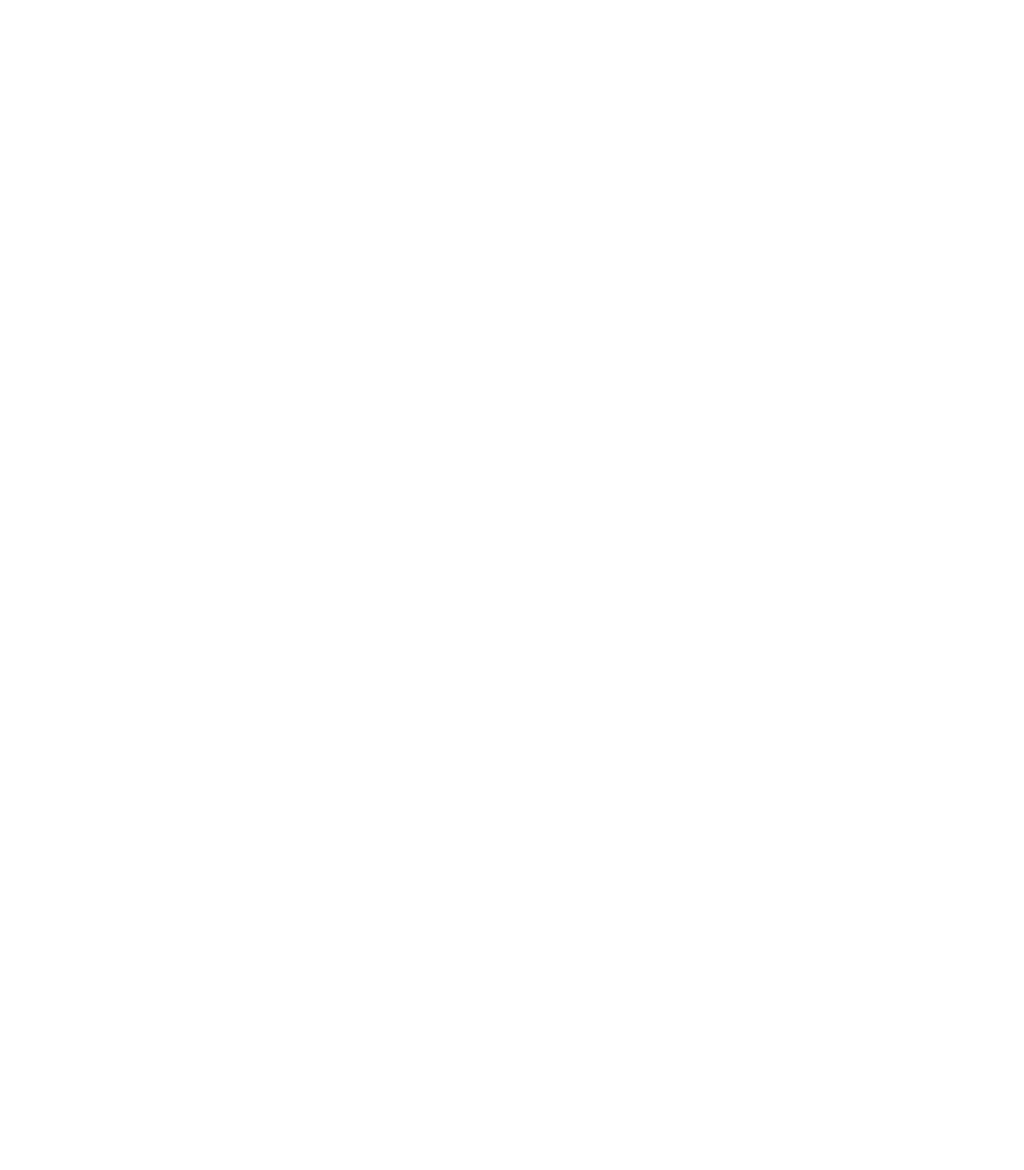
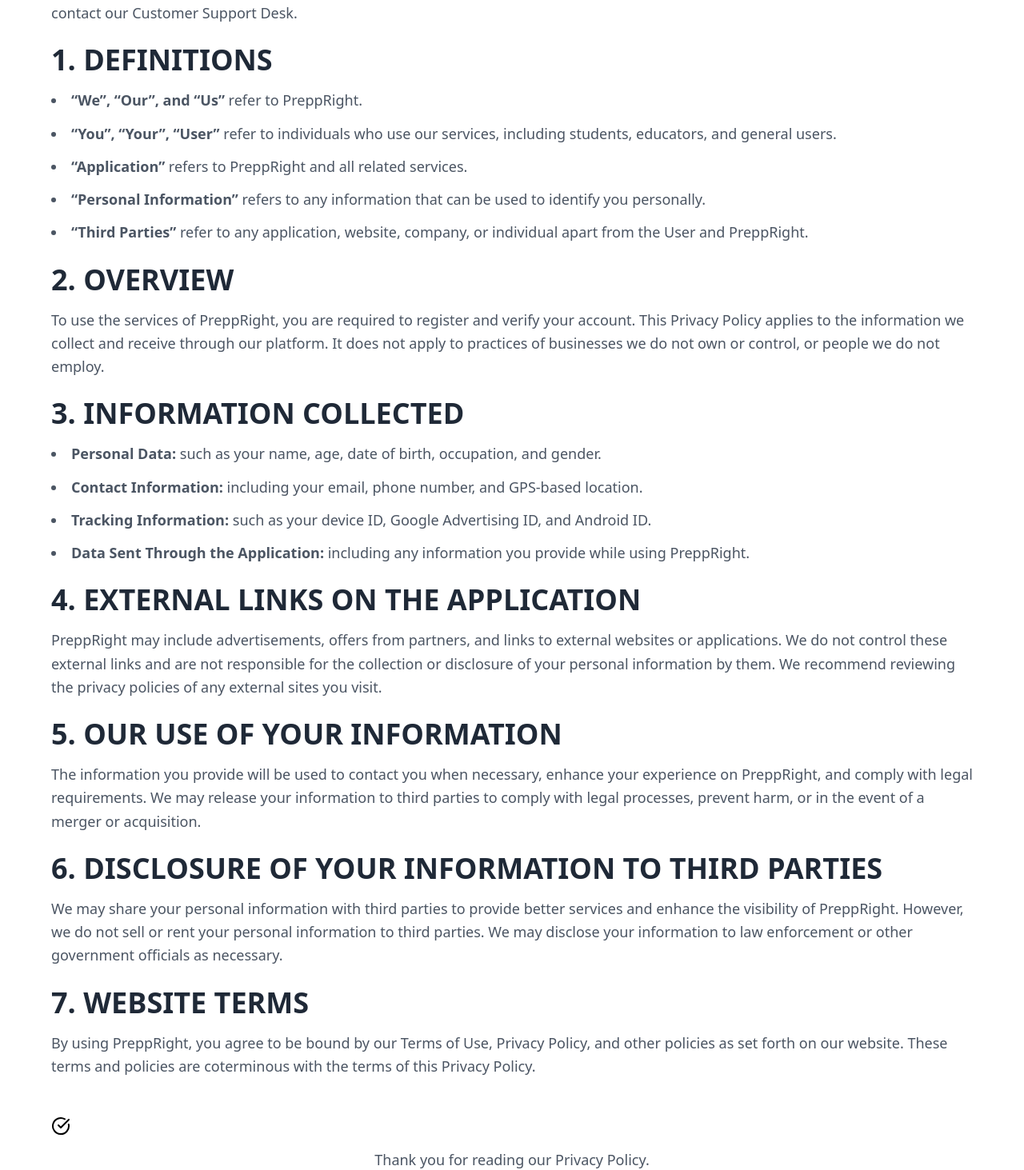
Before and after one commit to PrepprightAnkit/Preppright, a React (Vite) app in the folder frontend/: page /privacypolicy in a window 1280 px wide. Before the commit this address had no page. Shown: the part 347-1810 px from the top of the page at 80% size. Before the commit the page ends 800 px from the top, so only its background shows below. Built offline with nearby package versions, Linux system fonts and the light colour scheme.

Commit message:
privacy policy added

```diff
--- a/frontend/src/App.jsx
+++ b/frontend/src/App.jsx
@@ -22,6 +22,7 @@
 import UploadCourse from "./components/UploadCourse";
 import UploadCourseApproval from "./components/UploadCourseApproval";
 import { AuthProvider } from "./contexts/AuthContext";
+import PrivacyPolicy from "./components/Policy";
 
 function App() {
   return (
@@ -55,6 +56,7 @@
               <Route path="test" element={<Test />} />
               <Route path="placements" element={<PlacementPage />} />
               <Route path="techlab" element={<Techlab />} />
+              <Route path="privacypolicy" element={<PrivacyPolicy />} />
             </Route>
           </Routes>
         </BrowserRouter>
--- a/frontend/src/components/AllCourses.jsx
+++ b/frontend/src/components/AllCourses.jsx
@@ -1,6 +1,6 @@
 import { ArrowLeft, Award, Clock, Eye, Globe, Handshake, Phone, Send, TrendingUp, Users } from 'lucide-react';
 import React, { useEffect, useState } from "react";
-import { useNavigate } from "react-router-dom";
+import { Link, useNavigate } from "react-router-dom";
 import theme from './theme';
 
 import { Book, CheckCircle, Target } from 'lucide-react';
@@ -168,7 +168,7 @@
                 <ul className="space-y-3">
                   <li><a href="#" className="text-gray-600 hover:text-indigo-600 transition-colors">Help Center</a></li>
                   <li><a href="#" className="text-gray-600 hover:text-indigo-600 transition-colors">Terms of Service</a></li>
-                  <li><a href="#" className="text-gray-600 hover:text-indigo-600 transition-colors">Privacy Policy</a></li>
+                  <li><Link to="/privacypolicy" className='text-gray-600 hover:text-blue-600 transition-colors'>Privacy Policy</Link></li>
                   <li><a href="#" className="text-gray-600 hover:text-indigo-600 transition-colors">Contact Us</a></li>
                 </ul>
               </div>
--- a/frontend/src/components/Placement.tsx
+++ b/frontend/src/components/Placement.tsx
@@ -1,5 +1,6 @@
 import { Brain, Building2, Clock, FileEdit, History, Send, Users } from 'lucide-react';
 import React from 'react';
+import { Link } from 'react-router-dom';
 
 const companies = [
   { name: 'Acuity', logo: 'https://cdn.worldvectorlogo.com/logos/acuity-1.svg' },
@@ -233,49 +234,49 @@
                         <div>
                           <h3 className="text-lg font-semibold text-gray-800 mb-4">Quick Links</h3>
                           <ul className="space-y-3">
-                  <li><a href="#" className="text-gray-600 hover:text-blue-600 transition-colors">About Us</a></li>
-                  <li><a href="#" className="text-gray-600 hover:text-blue-600 transition-colors">Courses</a></li>
-                  <li><a href="#" className="text-gray-600 hover:text-blue-600 transition-colors">Success Stories</a></li>
-                  <li><a href="#" className="text-gray-600 hover:text-blue-600 transition-colors">Blog</a></li>
+                            <li><a href="#" className="text-gray-600 hover:text-indigo-600 transition-colors">About Us</a></li>
+                            <li><a href="#" className="text-gray-600 hover:text-indigo-600 transition-colors">Courses</a></li>
+                            <li><a href="#" className="text-gray-600 hover:text-indigo-600 transition-colors">Success Stories</a></li>
+                            <li><a href="#" className="text-gray-600 hover:text-indigo-600 transition-colors">Blog</a></li>
                           </ul>
                         </div>
                         <div>
                           <h3 className="text-lg font-semibold text-gray-800 mb-4">Programs</h3>
                           <ul className="space-y-3">
-                  <li><a href="#" className="text-gray-600 hover:text-blue-600 transition-colors">FMVA Program</a></li>
-                  <li><a href="#" className="text-gray-600 hover:text-blue-600 transition-colors">CFA Training</a></li>
-                  <li><a href="#" className="text-gray-600 hover:text-blue-600 transition-colors">FRM Program</a></li>
-                  <li><a href="#" className="text-gray-600 hover:text-blue-600 transition-colors">Financial Modeling</a></li>
+                            <li><a href="#" className="text-gray-600 hover:text-indigo-600 transition-colors">Placement program</a></li>
+                            <li><a href="#" className="text-gray-600 hover:text-indigo-600 transition-colors">Cracking Interviews Training</a></li>
+                            <li><a href="#" className="text-gray-600 hover:text-indigo-600 transition-colors">Engineering Program</a></li>
+                            <li><a href="#" className="text-gray-600 hover:text-indigo-600 transition-colors">Financial Modeling</a></li>
                           </ul>
                         </div>
                         <div>
                           <h3 className="text-lg font-semibold text-gray-800 mb-4">Support</h3>
                           <ul className="space-y-3">
-                  <li><a href="#" className="text-gray-600 hover:text-blue-600 transition-colors">Help Center</a></li>
-                  <li><a href="#" className="text-gray-600 hover:text-blue-600 transition-colors">Terms of Service</a></li>
-                  <li><a href="#" className="text-gray-600 hover:text-blue-600 transition-colors">Privacy Policy</a></li>
-                  <li><a href="#" className="text-gray-600 hover:text-blue-600 transition-colors">Contact Us</a></li>
+                            <li><a href="#" className="text-gray-600 hover:text-indigo-600 transition-colors">Help Center</a></li>
+                            <li><a href="#" className="text-gray-600 hover:text-indigo-600 transition-colors">Terms of Service</a></li>
+                            <li><Link to="/privacypolicy" className='text-gray-600 hover:text-blue-600 transition-colors'>Privacy Policy</Link></li>
+                            <li><a href="#" className="text-gray-600 hover:text-indigo-600 transition-colors">Contact Us</a></li>
                           </ul>
                         </div>
                         <div>
                           <h3 className="text-lg font-semibold text-gray-800 mb-4">Follow Us</h3>
                           <div className="flex space-x-4">
-                  <a href="#" className="bg-blue-100 p-3 rounded-full text-blue-600 hover:bg-blue-600 hover:text-white transition-all">
+                          <a href="https://www.youtube.com/@PreppRight" className="bg-indigo-100 p-3 rounded-full text-indigo-600 hover:bg-indigo-600 hover:text-white transition-all">
                             <svg className="w-5 h-5" fill="currentColor" viewBox="0 0 24 24">
-                      <path d="M24 12.073c0-6.627-5.373-12-12-12s-12 5.373-12 12c0 5.99 4.388 10.954 10.125 11.854v-8.385H7.078v-3.47h3.047V9.43c0-3.007 1.792-4.669 4.533-4.669 1.312 0 2.686.235 2.686.235v2.953H15.83c-1.491 0-1.956.925-1.956 1.874v2.25h3.328l-.532 3.47h-2.796v8.385C19.612 23.027 24 18.062 24 12.073z"/>
+                              <path d="M23.498 6.186c-.273-1.03-1.078-1.836-2.113-2.112C19.585 3.5 12 3.5 12 3.5s-7.585 0-9.385.574c-1.035.276-1.84 1.081-2.113 2.112C.5 7.993.5 12 .5 12s0 4.007.502 5.814c.273 1.03 1.078 1.836 2.113 2.112C4.415 20.5 12 20.5 12 20.5s7.585 0 9.385-.574c1.035-.276 1.84-1.081 2.113-2.112.502-1.807.502-5.814.502-5.814s0-4.007-.502-5.814zM9.749 15.02v-6.04L15.25 12l-5.501 3.02z"/>
                             </svg>
                           </a>
-                  <a href="#" className="bg-blue-100 p-3 rounded-full text-blue-600 hover:bg-blue-600 hover:text-white transition-all">
+                            <a href="#" className="bg-indigo-100 p-3 rounded-full text-indigo-600 hover:bg-indigo-600 hover:text-white transition-all">
                               <svg className="w-5 h-5" fill="currentColor" viewBox="0 0 24 24">
                                 <path d="M23.953 4.57a10 10 0 01-2.825.775 4.958 4.958 0 002.163-2.723c-.951.555-2.005.959-3.127 1.184a4.92 4.92 0 00-8.384 4.482C7.69 8.095 4.067 6.13 1.64 3.162a4.822 4.822 0 00-.666 2.475c0 1.71.87 3.213 2.188 4.096a4.904 4.904 0 01-2.228-.616v.06a4.923 4.923 0 003.946 4.827 4.996 4.996 0 01-2.212.085 4.936 4.936 0 004.604 3.417 9.867 9.867 0 01-6.102 2.105c-.39 0-.779-.023-1.17-.067a13.995 13.995 0 007.557 2.209c9.053 0 13.998-7.496 13.998-13.985 0-.21 0-.42-.015-.63A9.935 9.935 0 0024 4.59z"/>
                               </svg>
                             </a>
-                  <a href="#" className="bg-blue-100 p-3 rounded-full text-blue-600 hover:bg-blue-600 hover:text-white transition-all">
+                            <a href="https://www.linkedin.com/company/101203728/admin/dashboard/" className="bg-indigo-100 p-3 rounded-full text-indigo-600 hover:bg-indigo-600 hover:text-white transition-all">
                               <svg className="w-5 h-5" fill="currentColor" viewBox="0 0 24 24">
                                 <path d="M20.447 20.452h-3.554v-5.569c0-1.328-.027-3.037-1.852-3.037-1.853 0-2.136 1.445-2.136 2.939v5.667H9.351V9h3.414v1.561h.046c.477-.9 1.637-1.85 3.37-1.85 3.601 0 4.267 2.37 4.267 5.455v6.286zM5.337 7.433c-1.144 0-2.063-.926-2.063-2.065 0-1.138.92-2.063 2.063-2.063 1.14 0 2.064.925 2.064 2.063 0 1.139-.925 2.065-2.064 2.065zm1.782 13.019H3.555V9h3.564v11.452zM22.225 0H1.771C.792 0 0 .774 0 1.729v20.542C0 23.227.792 24 1.771 24h20.451C23.2 24 24 23.227 24 22.271V1.729C24 .774 23.2 0 22.222 0h.003z"/>
                               </svg>
                             </a>
-                  <a href="#" className="bg-blue-100 p-3 rounded-full text-blue-600 hover:bg-blue-600 hover:text-white transition-all">
+                            <a href="https://www.instagram.com/careercrafter360?igsh=MXdvNml1N205M2x3YQ==" className="bg-indigo-100 p-3 rounded-full text-indigo-600 hover:bg-indigo-600 hover:text-white transition-all">
                               <svg className="w-5 h-5" fill="currentColor" viewBox="0 0 24 24">
                                 <path d="M12 2.163c3.204 0 3.584.012 4.85.07 3.252.148 4.771 1.691 4.919 4.919.058 1.265.069 1.645.069 4.849 0 3.205-.012 3.584-.069 4.849-.149 3.225-1.664 4.771-4.919 4.919-1.266.058-1.644.07-4.85.07-3.204 0-3.584-.012-4.849-.07-3.26-.149-4.771-1.699-4.919-4.92-.058-1.265-.07-1.644-.07-4.849 0-3.204.013-3.583.07-4.849.149-3.227 1.664-4.771 4.919-4.919 1.266-.057 1.645-.069 4.849-.069zM12 0C8.741 0 8.333.014 7.053.072 2.695.272.273 2.69.073 7.052.014 8.333 0 8.741 0 12c0 3.259.014 3.668.072 4.948.2 4.358 2.618 6.78 6.98 6.98C8.333 23.986 8.741 24 12 24c3.259 0 3.668-.014 4.948-.072 4.354-.2 6.782-2.618 6.979-6.98.059-1.28.073-1.689.073-4.948 0-3.259-.014-3.667-.072-4.947-.196-4.354-2.617-6.78-6.979-6.98C15.668.014 15.259 0 12 0zm0 5.838a6.162 6.162 0 100 12.324 6.162 6.162 0 000-12.324zM12 16a4 4 0 110-8 4 4 0 010 8zm6.406-11.845a1.44 1.44 0 100 2.881 1.44 1.44 0 000-2.881z"/>
                               </svg>
@@ -286,7 +287,7 @@
 
                       <div className="text-center text-gray-500 text-sm pt-8 border-t border-gray-200">
                         <p>© {new Date().getFullYear()} Preppright. All Rights Reserved.</p>
-              <p className="mt-2">Designed with ❤️ for aspiring finance professionals</p>
+                        <p className="mt-2">Designed with ❤️ for aspiring students</p>
                       </div>
                     </div>
                   </div>
--- /dev/null
+++ b/frontend/src/components/Policy.jsx
@@ -0,0 +1,105 @@
+import { CheckCircle } from 'lucide-react';
+import theme from './theme';  // Ensure your theme.js is correctly imported
+
+const PrivacyPolicy = () => {
+  return (
+    <section className={`bg-${theme.colors.gray[50]} ${theme.spacing.section}`}>
+      <div className={`${theme.spacing.container} max-w-3xl mx-auto`}>
+        <header className="text-center mb-12">
+          <h1 className={`${theme.typography.hero} ${theme.typography.gradient}`}>
+            PRIVACY POLICY
+          </h1>
+          <h2 className={`${theme.typography.subheading} text-gray-800`}>
+            PreppRight
+          </h2>
+        </header>
+
+        <div className="text-lg text-gray-600 leading-relaxed space-y-6">
+          <p>
+            PreppRight is committed to ensuring the privacy and protection of your information. This Privacy Policy outlines how we collect, use, and disclose information about you while you use our services. This policy complies with the Information Technology (Reasonable security practices and procedures and sensitive personal data or information) Rules, 2011.
+          </p>
+          <p>
+            By using PreppRight, you agree to the terms of this Privacy Policy. If you have any queries or concerns regarding this policy, please contact our Customer Support Desk.
+          </p>
+
+          <section className="mt-6">
+            <h3 className={`${theme.typography.heading} text-gray-800`}>
+              1. DEFINITIONS
+            </h3>
+            <ul className="list-inside list-disc space-y-3 mt-4 text-gray-600">
+              <li><strong>“We”, “Our”, and “Us”</strong> refer to PreppRight.</li>
+              <li><strong>“You”, “Your”, “User”</strong> refer to individuals who use our services, including students, educators, and general users.</li>
+              <li><strong>“Application”</strong> refers to PreppRight and all related services.</li>
+              <li><strong>“Personal Information”</strong> refers to any information that can be used to identify you personally.</li>
+              <li><strong>“Third Parties”</strong> refer to any application, website, company, or individual apart from the User and PreppRight.</li>
+            </ul>
+          </section>
+
+          <section className="mt-6">
+            <h3 className={`${theme.typography.heading} text-gray-800`}>
+              2. OVERVIEW
+            </h3>
+            <p className="text-gray-600 mt-4">
+              To use the services of PreppRight, you are required to register and verify your account. This Privacy Policy applies to the information we collect and receive through our platform. It does not apply to practices of businesses we do not own or control, or people we do not employ.
+            </p>
+          </section>
+
+          <section className="mt-6">
+            <h3 className={`${theme.typography.heading} text-gray-800`}>
+              3. INFORMATION COLLECTED
+            </h3>
+            <ul className="list-inside list-disc space-y-3 mt-4 text-gray-600">
+              <li><strong>Personal Data:</strong> such as your name, age, date of birth, occupation, and gender.</li>
+              <li><strong>Contact Information:</strong> including your email, phone number, and GPS-based location.</li>
+              <li><strong>Tracking Information:</strong> such as your device ID, Google Advertising ID, and Android ID.</li>
+              <li><strong>Data Sent Through the Application:</strong> including any information you provide while using PreppRight.</li>
+            </ul>
+          </section>
+
+          <section className="mt-6">
+            <h3 className={`${theme.typography.heading} text-gray-800`}>
+              4. EXTERNAL LINKS ON THE APPLICATION
+            </h3>
+            <p className="text-gray-600 mt-4">
+              PreppRight may include advertisements, offers from partners, and links to external websites or applications. We do not control these external links and are not responsible for the collection or disclosure of your personal information by them. We recommend reviewing the privacy policies of any external sites you visit.
+            </p>
+          </section>
+
+          <section className="mt-6">
+            <h3 className={`${theme.typography.heading} text-gray-800`}>
+              5. OUR USE OF YOUR INFORMATION
+            </h3>
+            <p className="text-gray-600 mt-4">
+              The information you provide will be used to contact you when necessary, enhance your experience on PreppRight, and comply with legal requirements. We may release your information to third parties to comply with legal processes, prevent harm, or in the event of a merger or acquisition.
+            </p>
+          </section>
+
+          <section className="mt-6">
+            <h3 className={`${theme.typography.heading} text-gray-800`}>
+              6. DISCLOSURE OF YOUR INFORMATION TO THIRD PARTIES
+            </h3>
+            <p className="text-gray-600 mt-4">
+              We may share your personal information with third parties to provide better services and enhance the visibility of PreppRight. However, we do not sell or rent your personal information to third parties. We may disclose your information to law enforcement or other government officials as necessary.
+            </p>
+          </section>
+
+          <section className="mt-6">
+            <h3 className={`${theme.typography.heading} text-gray-800`}>
+              7. WEBSITE TERMS
+            </h3>
+            <p className="text-gray-600 mt-4">
+              By using PreppRight, you agree to be bound by our Terms of Use, Privacy Policy, and other policies as set forth on our website. These terms and policies are coterminous with the terms of this Privacy Policy.
+            </p>
+          </section>
+        </div>
+
+        <div className="text-center mt-12">
+          <CheckCircle className={`text-${theme.colors.success.main} text-9xl`} />
+          <p className="text-lg text-gray-600 mt-4">Thank you for reading our Privacy Policy.</p>
+        </div>
+      </div>
+    </section>
+  );
+};
+
+export default PrivacyPolicy;
--- a/frontend/src/components/Techlab.jsx
+++ b/frontend/src/components/Techlab.jsx
@@ -476,7 +476,7 @@
                 <ul className="space-y-3">
                   <li><a href="#" className="text-gray-600 hover:text-blue-600 transition-colors">Help Center</a></li>
                   <li><a href="#" className="text-gray-600 hover:text-blue-600 transition-colors">Terms of Service</a></li>
-                  <li><a href="#" className="text-gray-600 hover:text-blue-600 transition-colors">Privacy Policy</a></li>
+                  <li><Link to="/privacypolicy" className='text-gray-600 hover:text-blue-600 transition-colors'>Privacy Policy</Link></li>
                   <li><a href="#" className="text-gray-600 hover:text-blue-600 transition-colors">Contact Us</a></li>
                 </ul>
               </div>
```
Also changed, not shown: frontend/public/elec.jpeg. Lines whose indentation alone changed are shown as unchanged.
